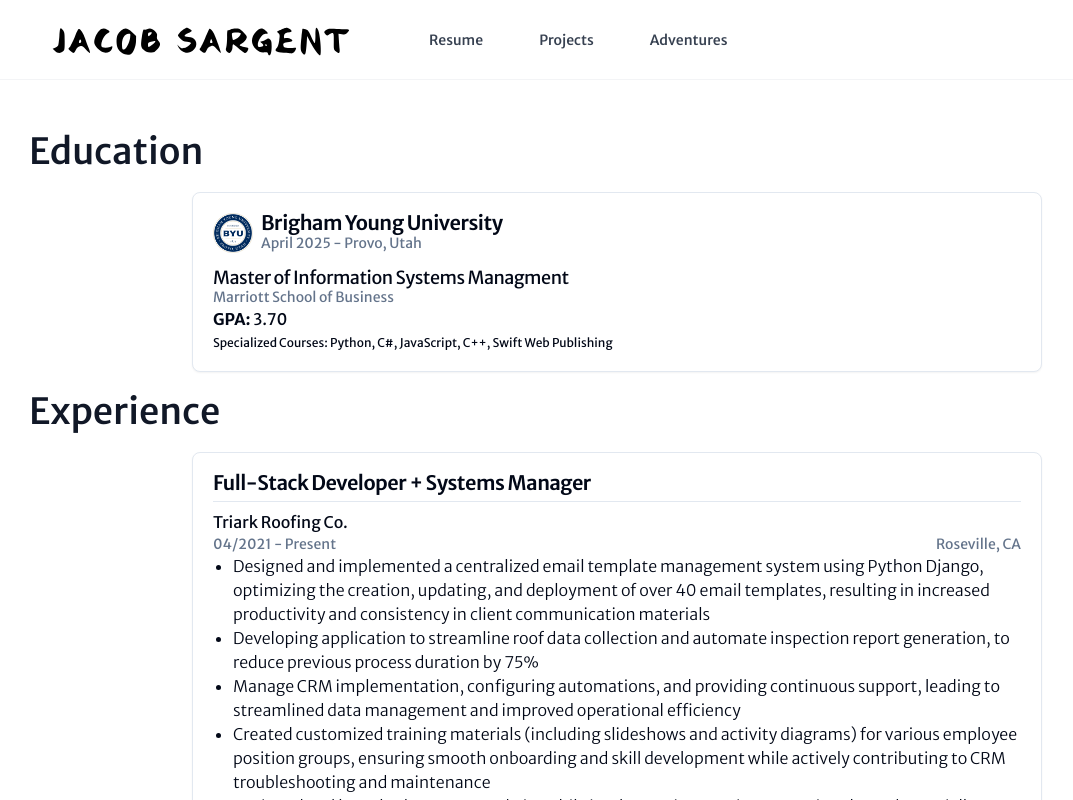
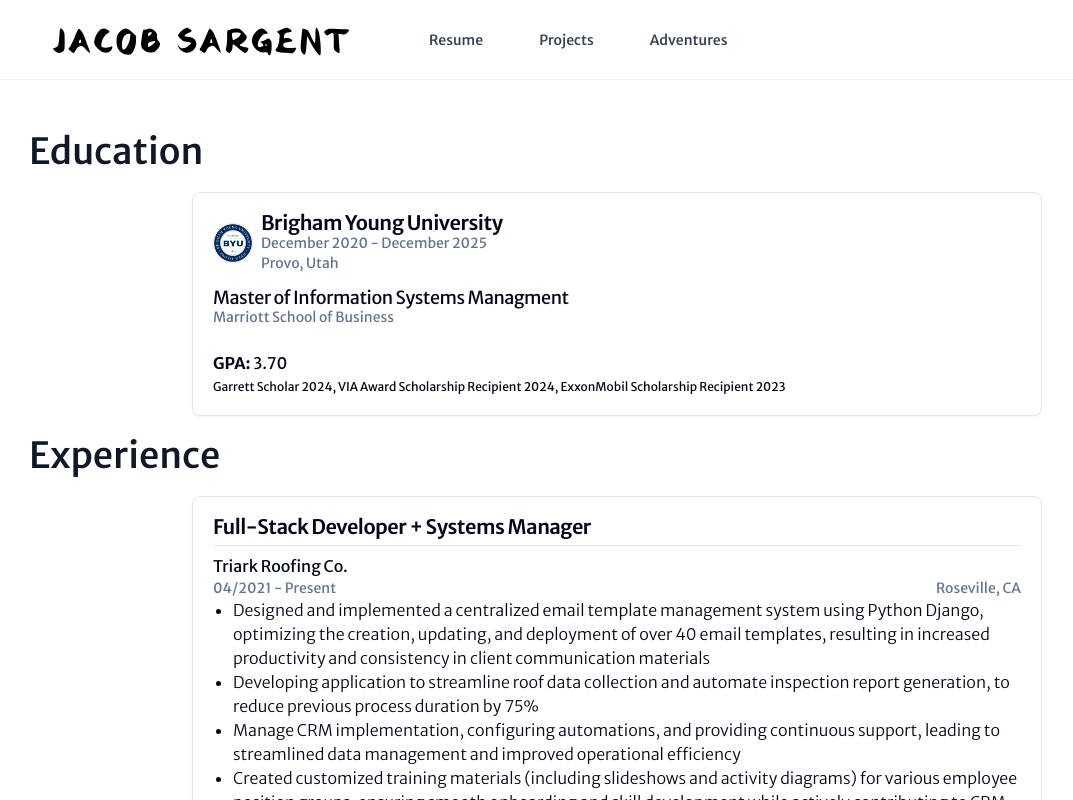
Before and after one commit to jrsarge/personal-website, a Next.js app: page /resume in a window 1280 px wide. Shown: the top 800 px of the page, without its empty margins (23-1096 px from the left). Built offline with nearby package versions, Linux system fonts and the light colour scheme.

Commit message:
Updated Education Section

```diff
--- a/app/resume/page.tsx
+++ b/app/resume/page.tsx
@@ -21,7 +21,8 @@ export default function ResumePage() {
 							<h1 className="text-xl font-semibold leading-none tracking-tight">
 								{ resume.education[0].institution }
 							</h1>
-							<p className="text-sm text-muted-foreground">{ resume.education[0].graduation_month } { resume.education[0].graduation_year } - { resume.education[0].city }, { resume.education[0].state }</p>
+							<p className="text-sm text-muted-foreground">{ resume.education[0].start_month } { resume.education[0].start_year } - { resume.education[0].graduation_month } { resume.education[0].graduation_year }</p>
+							<p className="text-sm text-muted-foreground">{ resume.education[0].city }, { resume.education[0].state }</p>
 
 						</div>
 					</div>
@@ -29,6 +30,7 @@ export default function ResumePage() {
 						{ resume.education[0].degree }
 					</h2>
 					<p className="text-sm text-muted-foreground">{ resume.education[0].college }</p>
+					<br></br>
 					<p className=" pb-1" ><b>GPA:</b> { resume.education[0].gpa }</p>
 					<p className=" text-xs" >{ resume.education[0].additionals }</p>
 				</div>
--- a/app/resume/resume.json
+++ b/app/resume/resume.json
@@ -1,10 +1,10 @@
 {
     "user": {
         "id": 1,
-        "firstname": "Andrew",
-        "lastname": "Fisher",
-        "linkedin_url": "https://www.linkedin.com/in/fisherandrew777/",
-        "github_url": "https://github.com/fisherbyu"
+        "firstname": "Jacob",
+        "lastname": "Sargent",
+        "linkedin_url": "https://www.linkedin.com/in/jacobsargent/",
+        "github_url": "https://github.com/jrsarge"
     },
     "education": [
         {
@@ -14,11 +14,13 @@
             "state": "Utah",
             "college": "Marriott School of Business",
             "degree": "Master of Information Systems Managment",
-            "graduation_month": "April",
+            "start_month": "December",
+            "start_year": "2020",
+            "graduation_month": "December",
             "graduation_year": "2025",
             "gpa": "3.70",
             "additionals": [
-                "Specialized Courses: Python, C#, JavaScript, C++, Swift Web Publishing"
+                "Garrett Scholar 2024, VIA Award Scholarship Recipient 2024, ExxonMobil Scholarship Recipient 2023"
             ]
         }
     ],
```
